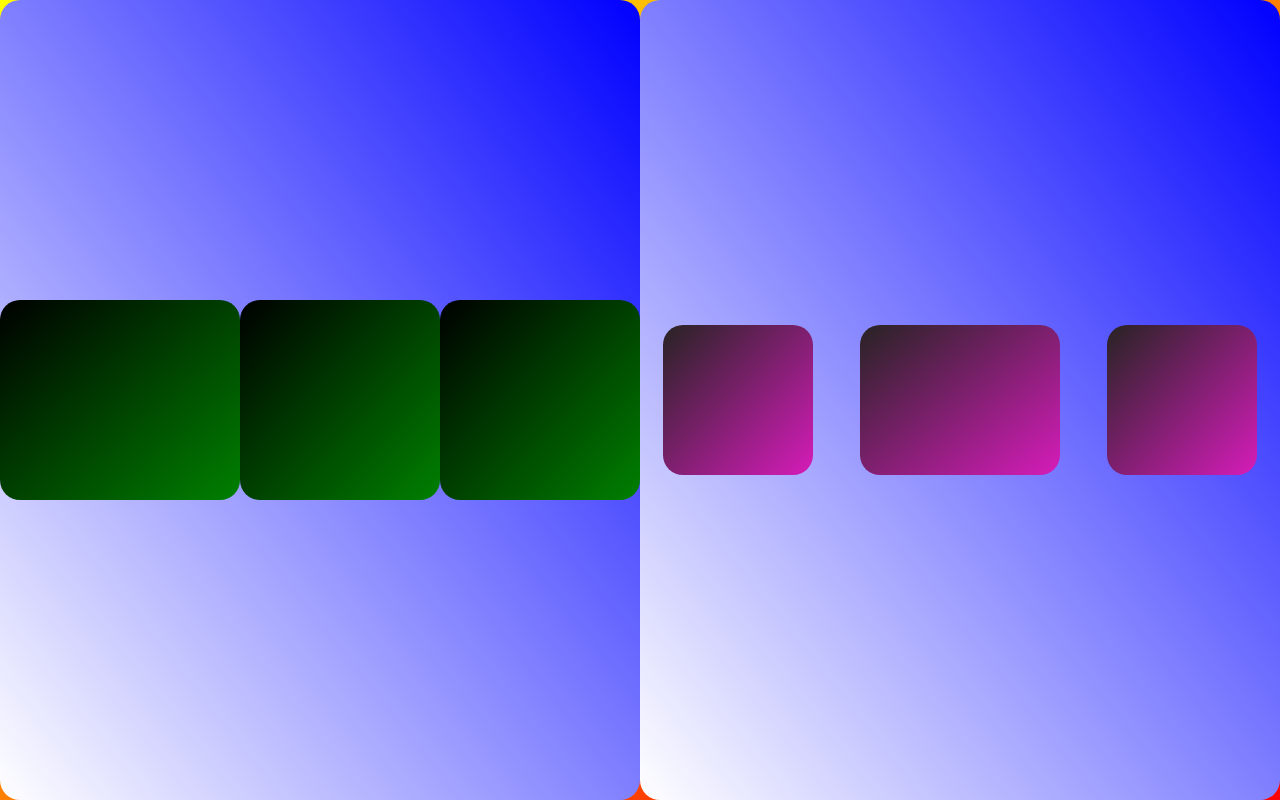
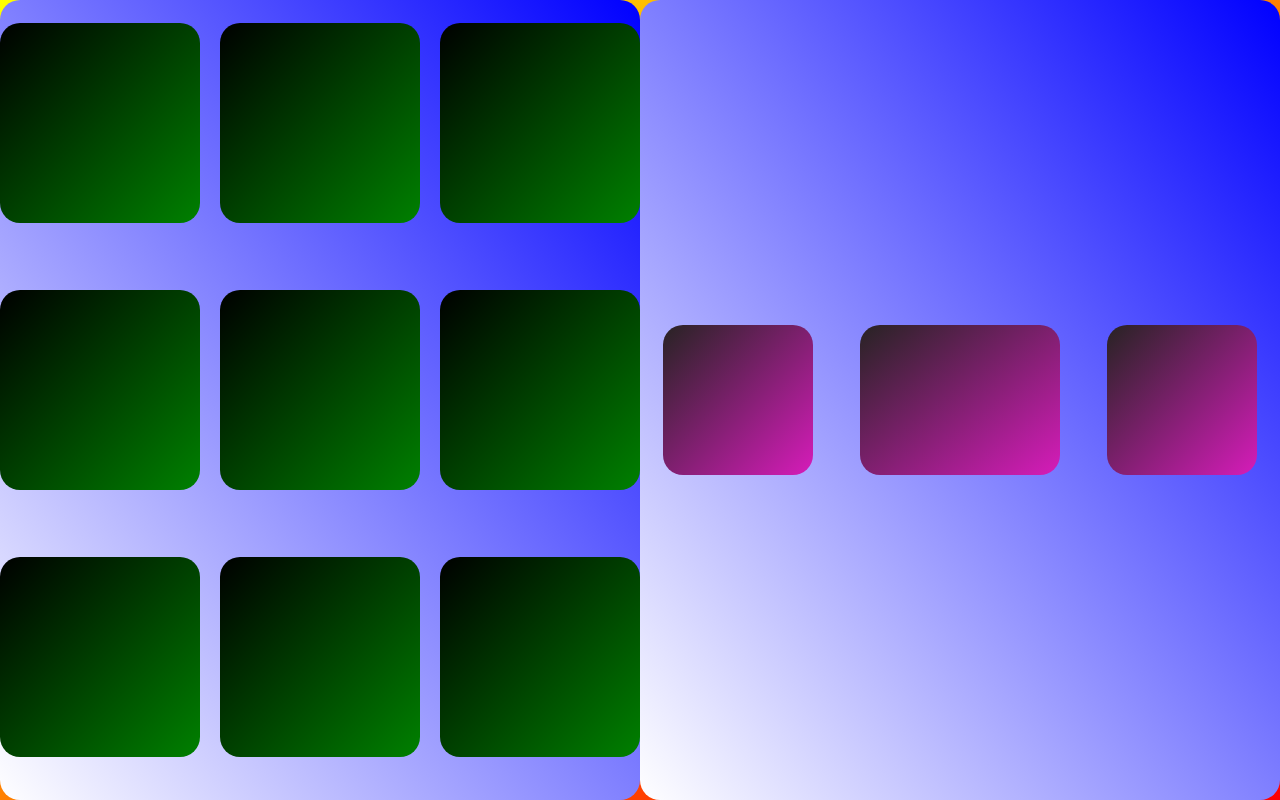
Before and after one commit to poloziukvlad/CSS-hw-022, a plain HTML site: page index.html in a window 1280 px wide. Drawn offline with Linux system fonts and the light colour scheme.

Commit message:
added 2 columns

```diff
--- a/index.html
+++ b/index.html
@@ -12,6 +12,12 @@
             <div class="box"></div>
             <div class="box"></div>
             <div class="box"></div>
+            <div class="box"></div>
+            <div class="box"></div>
+            <div class="box"></div>
+            <div class="box"></div>
+            <div class="box"></div>
+            <div class="box"></div>
         </div>
 
         <div class="flex-container2">
--- a/styles.css
+++ b/styles.css
@@ -21,8 +21,9 @@
     border-radius: 20px;
 
     display: flex;
-    justify-content: space-between;
+    flex-wrap: wrap;
     align-items: center;
+    justify-content: space-around;
 }
 
 .box {
@@ -31,11 +32,15 @@
 
     background-image: linear-gradient(to top left, green,black);
     border-radius: 20px;
+    margin:0 0 20px;
 }
 
-.box:nth-child(1) {
-    flex-grow: 1;
-}
+.box:nth-child(3n-1){
+    margin-left:20px;
+    margin-right:20px;
+  }
+
+
 
 @media screen and (max-width:600px) {
     .flex-container {
```
